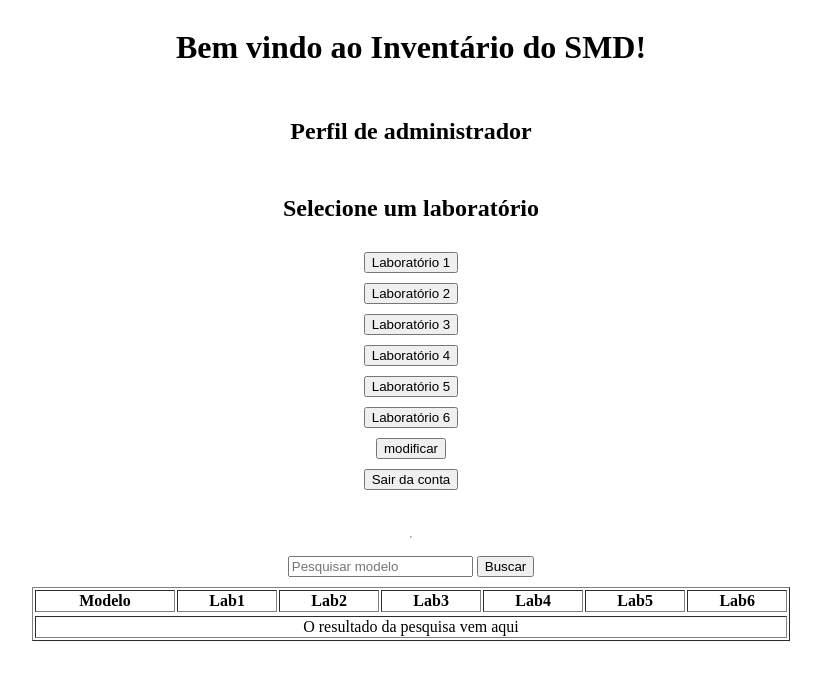
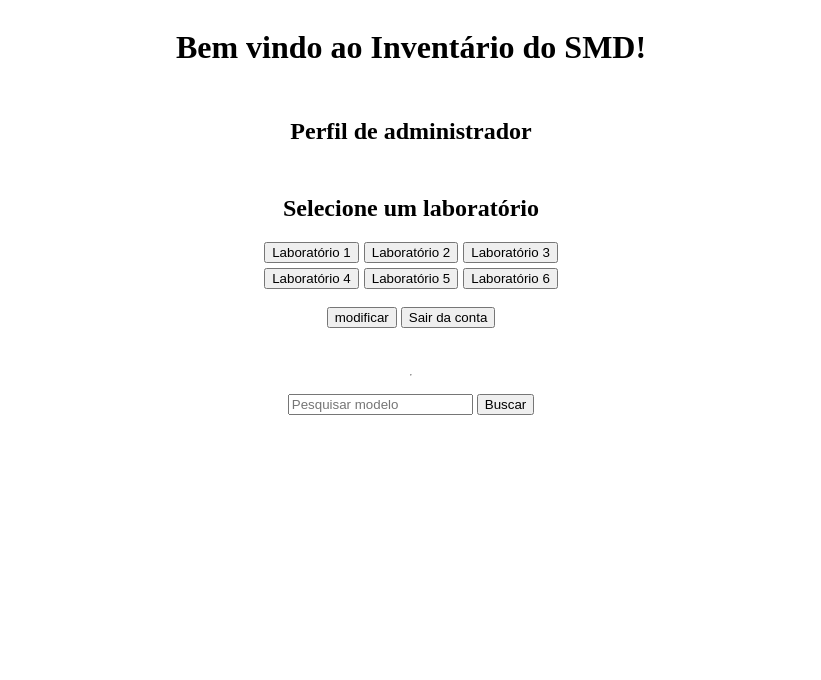
Before and after one commit to Gabriel-Pinheiro1/techplan-projeto-integrado1, a PHP site: page /index.php?perf=adm in a window 1280 px wide. Shown: the top 680 px of the page, without its empty margins (229-1050 px from the left). Run offline with PHP 8.4, Linux system fonts and the light colour scheme; the visitor is signed in with stand-in values (Sample User, id 1).

Commit message:
Correção de bugs

```diff
--- a/inventario_labs/index.php
+++ b/inventario_labs/index.php
@@ -1,13 +1,13 @@
 
 <?php
-    // require 'conexao.php';
+    require 'conexao.php';
 
-    // if(isset($_POST['modelo'])){
-    //     $sql = $conexao->prepare("INSERT INTO tb_modelos VALUES(?,?,?,?,?,?,?,?)");
-    //     $sql->execute(array($_POST['modelo'],$_POST['lab1'],$_POST['lab2'],$_POST['lab3'],$_POST['lab4'],$_POST['lab5'],$_POST['lab6'],''));
-    //     echo 'Modelo inserido com sucesso';
-    //     header("location:modificar_inventario.php");
-    // }
+    if(isset($_POST['modelo'])){
+        $sql = $conexao->prepare("INSERT INTO tb_modelos VALUES(?,?,?,?,?,?,?,?)");
+        $sql->execute(array($_POST['modelo'],$_POST['lab1'],$_POST['lab2'],$_POST['lab3'],$_POST['lab4'],$_POST['lab5'],$_POST['lab6'],''));
+        echo 'Modelo inserido com sucesso';
+        header("location:modificar_inventario.php");
+    }
 
 ?>
 
@@ -31,16 +31,22 @@
     ?>
     <h1> Bem vindo ao Inventário do SMD!</h1>
     <h2>Perfil de administrador</h2>
+    <section>
         <h2>Selecione um laboratório</h2>
+        <article>
             <a href="info_laboratorios.php?lab=1&perf=adm"><button>Laboratório 1</button></a>
             <a href="info_laboratorios.php?lab=2&perf=adm""><button>Laboratório 2</button></a>
             <a href="info_laboratorios.php?lab=3&perf=adm""><button>Laboratório 3</button></a>
             <a href="info_laboratorios.php?lab=4&perf=adm""><button>Laboratório 4</button></a>
             <a href="info_laboratorios.php?lab=5&perf=adm""><button>Laboratório 5</button></a>
             <a href="info_laboratorios.php?lab=6&perf=adm""><button>Laboratório 6</button></a>
+        </article>
+        <br>
+        <div >
             <a href="modificar_inventario.php"><button> modificar </button></a>
             <a href="logout.php"><button>Sair da conta</button></a>
-
+        </div>
+    </section>
     <?php
         } else {
     ?>
@@ -69,8 +75,8 @@
     <?php
 
         include('conexao.php');
-        if(isset($_GET['busca']) && !empty($_GET['busca'])){
-            $pesquisa = $_GET['busca'];
+        if(isset($_POST['busca']) && !empty($_POST['busca'])){
+            $pesquisa = $_POST['busca'];
             $sql_code = $conexao->prepare("SELECT *
                 from tb_modelos
                 WHERE modelo LIKE '%$pesquisa%'");
@@ -79,11 +85,12 @@
         }
     ?>
 
-    <form method="GET" action="">
+    <form method="POST" action="">
         <input type="text" name="busca" placeholder="Pesquisar modelo">
         <button type="submit">Buscar</button>
     </form>
-
+    <?php
+         if(isset($_POST['busca']) && !empty($_POST['busca'])){ ?>
     <table border="1">
         <tr>
             <th>Modelo</th>
@@ -96,7 +103,6 @@
         </tr>
         <tr>
         <?php
-        if(isset($_GET['busca']) && !empty($_GET['busca'])){
             foreach ($resultado as $resultado){
                 echo ' <tr>
                             <td>'.$resultado['modelo'].'</td>
@@ -108,14 +114,11 @@
                             <td>'.$resultado['lab6'].'</td>
                         </tr>';
             }
-        }
+
         ?>
         </tr>
-
-        <tr>
-            <td colspan ="7">O resultado da pesquisa vem aqui</td>
-        </tr>
     </table>
+    <?php } ?>
 
 </body>
 </html>
--- a/inventario_labs/style.css
+++ b/inventario_labs/style.css
@@ -10,9 +10,7 @@ body{
 }
 section{
 
-    border-style: solid;
-    border-color: black;
-    border: 20px;
+
 
     display: flex;
     flex-flow: column nowrap;
```
Lines whose indentation alone changed are shown as unchanged.
